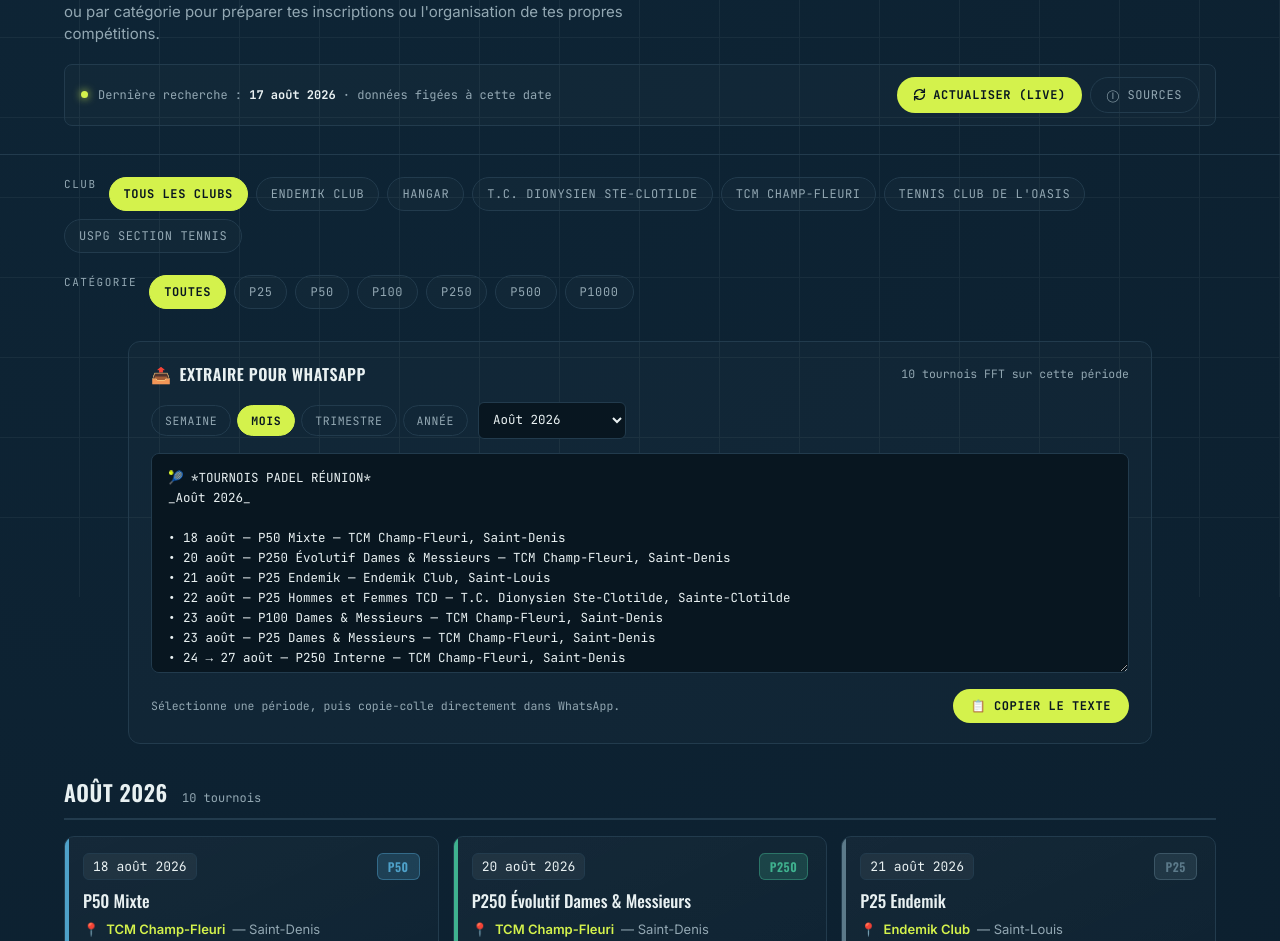
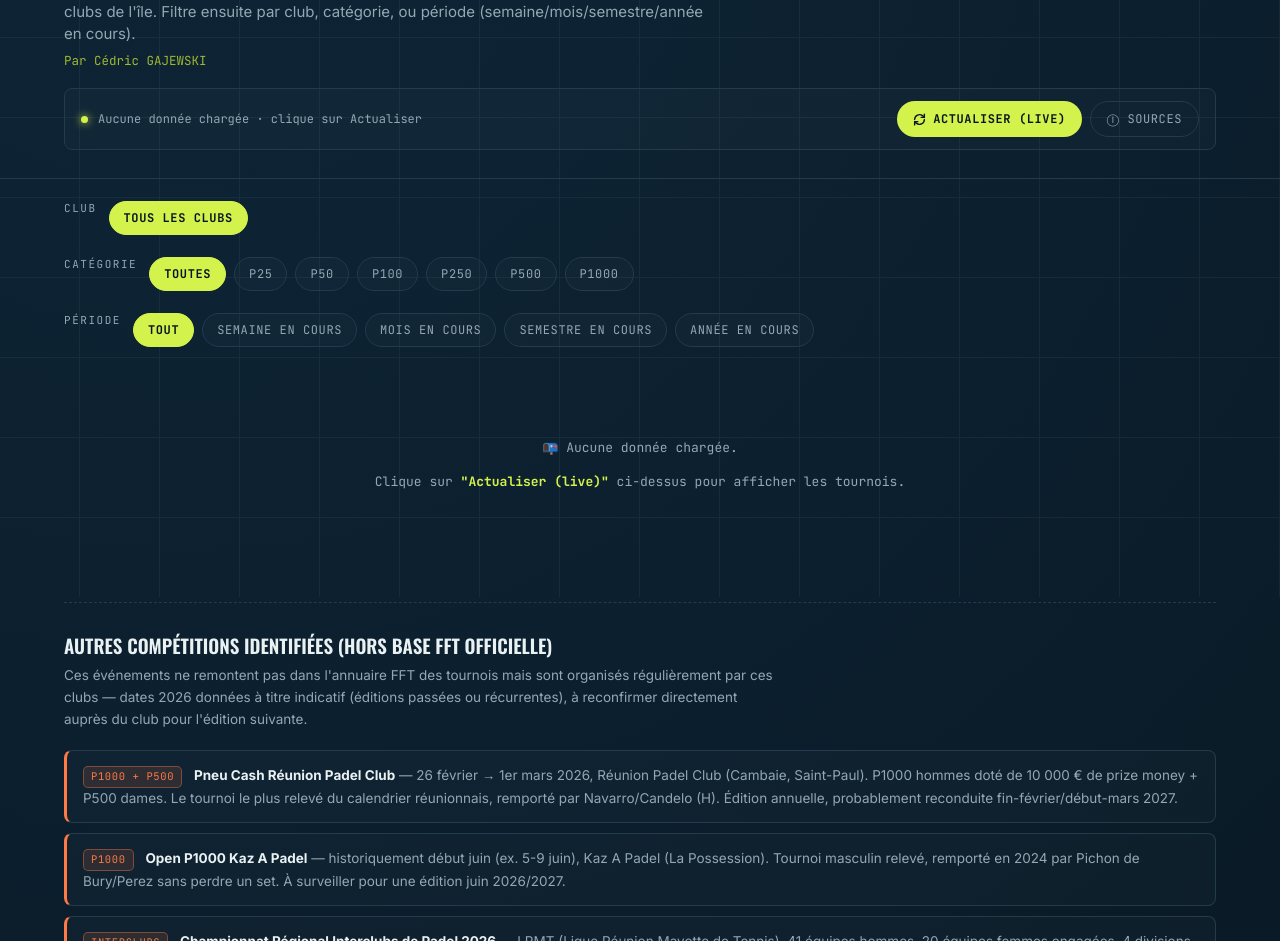
Before and after one commit to cedricgajewski/padel-calendrier-reunion, a website: page index.html in a window 1280 px wide. Shown: the part 203-1144 px from the top of the page. Drawn offline with nearby package versions, Linux system fonts and the light colour scheme.

Commit message:
Update index.html

```diff
--- a/index.html
+++ b/index.html
@@ -403,94 +403,21 @@
     .controls{padding:18px 5vw;}
     .grid{grid-template-columns:1fr;}
   }
-
-  .export-section{
-    position:relative; z-index:1;
-    margin:0 5vw 32px 5vw;
-    background:rgba(255,255,255,0.02);
-    border:1px solid var(--line);
-    border-radius:12px;
-    padding:20px 22px;
-  }
-  .export-head{
-    display:flex; align-items:center; justify-content:space-between; flex-wrap:wrap; gap:10px;
-    margin-bottom:16px;
-  }
-  .export-title{
-    font-family:'Oswald', sans-serif;
-    text-transform:uppercase; font-weight:600; font-size:16px; letter-spacing:.03em;
-    display:flex; align-items:center; gap:8px;
-  }
-  .export-title::before{content:"📤";}
-  .export-controls{
-    display:flex; flex-wrap:wrap; gap:10px; align-items:center; margin-bottom:14px;
-  }
-  .export-select{
-    font-family:'JetBrains Mono', monospace;
-    font-size:12.5px;
-    background:var(--court-deep);
-    color:var(--chalk);
-    border:1px solid var(--line);
-    border-radius:6px;
-    padding:8px 10px;
-    cursor:pointer;
-  }
-  .export-select:focus{outline:none; border-color:var(--ball-dim);}
-  .period-toggle{display:flex; gap:6px; flex-wrap:wrap;}
-  .period-btn{
-    font-family:'JetBrains Mono', monospace;
-    font-size:11.5px; text-transform:uppercase; letter-spacing:.05em;
-    padding:7px 13px;
-    border-radius:999px;
-    border:1px solid var(--line);
-    background:transparent;
-    color:var(--chalk-dim);
-    cursor:pointer;
-  }
-  .period-btn.active{background:var(--ball); border-color:var(--ball); color:var(--court-deep); font-weight:700;}
-  .export-output{
-    width:100%;
-    min-height:220px;
-    background:var(--court-deep);
-    border:1px solid var(--line);
-    border-radius:8px;
-    color:var(--chalk);
-    font-family:'JetBrains Mono', monospace;
-    font-size:12.5px;
-    line-height:1.6;
-    padding:14px 16px;
-    resize:vertical;
-    white-space:pre-wrap;
-  }
-  .export-output:focus{outline:none; border-color:var(--ball-dim);}
-  .export-actions{
-    display:flex; justify-content:space-between; align-items:center; margin-top:12px; flex-wrap:wrap; gap:10px;
-  }
-  .copy-btn{
-    font-family:'JetBrains Mono', monospace;
-    font-size:12px; text-transform:uppercase; letter-spacing:.05em; font-weight:700;
-    background:var(--ball); color:var(--court-deep);
-    border:none; padding:9px 18px; border-radius:999px; cursor:pointer;
-  }
-  .copy-btn.copied{background:var(--tier-p250); color:var(--chalk);}
-  .export-count{
-    font-family:'JetBrains Mono', monospace;
-    font-size:11.5px; color:var(--chalk-dim);
-  }
 </style>
 </head>
 <body>
 <div class="court-lines"></div>
 
 <header>
-  <div class="eyebrow">Ligue Réunion · FFT · Saison 2026 / 2027</div>
+  <div class="eyebrow">Ligue Réunion · FFT</div>
   <h1>Calendrier des <span>tournois</span><br>de padel — La Réunion</h1>
-  <div class="sub">Tournois homologués FFT recensés sur les clubs de l'île, classés par mois. Filtre par club ou par catégorie pour préparer tes inscriptions ou l'organisation de tes propres compétitions.</div>
+  <div class="sub">Clique sur "Actualiser (live)" pour charger les tournois homologués FFT recensés sur les clubs de l'île. Filtre ensuite par club, catégorie, ou période (semaine/mois/semestre/année en cours).</div>
+  <div class="sub" style="margin-top:6px; font-family:'JetBrains Mono', monospace; font-size:12.5px; color:var(--ball-dim);">Par Cédric GAJEWSKI</div>
 
   <div class="update-bar">
     <div class="update-left">
       <span class="update-dot"></span>
-      <span class="update-text" id="updateText">Dernière recherche : <b>17 août 2026</b> · données figées à cette date</span>
+      <span class="update-text" id="updateText">Aucune donnée chargée · clique sur Actualiser</span>
     </div>
     <div class="btn-row">
       <button class="refresh-btn" id="refreshBtn" onclick="refreshLive()">
@@ -531,24 +458,11 @@
 <div class="controls" style="padding-top:0;">
   <div class="filter-group" id="tierFilters"></div>
 </div>
+<div class="controls" style="padding-top:0;">
+  <div class="filter-group" id="periodFilters"></div>
+</div>
 
 <main>
-  <div class="export-section">
-    <div class="export-head">
-      <div class="export-title">Extraire pour WhatsApp</div>
-      <span class="export-count" id="exportCount"></span>
-    </div>
-    <div class="export-controls">
-      <div class="period-toggle" id="periodToggle"></div>
-      <select class="export-select" id="periodSelect"></select>
-    </div>
-    <textarea class="export-output" id="exportOutput" readonly></textarea>
-    <div class="export-actions">
-      <span class="export-count">Sélectionne une période, puis copie-colle directement dans WhatsApp.</span>
-      <button class="copy-btn" id="copyBtn" onclick="copyExport()">📋 Copier le texte</button>
-    </div>
-  </div>
-
   <div id="calendar"></div>
 
   <div class="unofficial-section">
@@ -624,7 +538,9 @@ const CLUB_SOURCES = {
   "USPG Section Tennis": "https://tournois.padelmagazine.fr/clubs/u-s-p-g-section-tennis"
 };
 
-const tournaments = [
+// Filet de sécurité : utilisé uniquement si le premier live-fetch échoue,
+// jamais affiché tant que "Actualiser (live)" n'a pas été cliqué.
+const STATIC_FALLBACK = [
   {date:"2026-08-18", dateLabel:"18 août 2026", monthKey:"2026-08", monthLabel:"Août 2026", tier:"P50", name:"P50 Mixte", club:"TCM Champ-Fleuri", city:"Saint-Denis", contact:"anrmjive@gmail.com"},
   {date:"2026-08-20", dateLabel:"20 août 2026", monthKey:"2026-08", monthLabel:"Août 2026", tier:"P250", name:"P250 Évolutif Dames & Messieurs", club:"TCM Champ-Fleuri", city:"Saint-Denis", contact:"anrmjive@gmail.com"},
   {date:"2026-08-21", dateLabel:"21 août 2026", monthKey:"2026-08", monthLabel:"Août 2026", tier:"P25", name:"P25 Endemik", club:"Endemik Club", city:"Saint-Louis", contact:"lucaslds@hotmail.fr"},
@@ -635,17 +551,19 @@ const tournaments = [
   {date:"2026-08-29", dateLabel:"29 août 2026", monthKey:"2026-08", monthLabel:"Août 2026", tier:"P100", name:"P100 Mixte", club:"TCM Champ-Fleuri", city:"Saint-Denis", contact:"tpayet03@gmail.com"},
   {date:"2026-08-29b", dateLabel:"29 août 2026", monthKey:"2026-08", monthLabel:"Août 2026", tier:"P25", name:"P25 Mixte", club:"TCM Champ-Fleuri", city:"Saint-Denis", contact:"tpayet03@gmail.com"},
   {date:"2026-08-29c", dateLabel:"29 août 2026", monthKey:"2026-08", monthLabel:"Août 2026", tier:"P100", name:"P100 Hommes & Femmes TCD", club:"T.C. Dionysien Ste-Clotilde", city:"Sainte-Clotilde", contact:"indasky974@gmail.com"},
-
   {date:"2026-09-07", dateLabel:"7 septembre 2026", monthKey:"2026-09", monthLabel:"Septembre 2026", tier:"P250", name:"P250 Journée", club:"Hangar", city:"Sainte-Marie", contact:"baptistemaitre@gmail.com"},
   {date:"2026-09-08", dateLabel:"8 septembre 2026", monthKey:"2026-09", monthLabel:"Septembre 2026", tier:"P100", name:"P100 Hommes", club:"Tennis Club de l'Oasis", city:"Saint-Paul", contact:"legrossabrina974@yahoo.fr"},
   {date:"2026-09-08b", dateLabel:"8 septembre 2026", monthKey:"2026-09", monthLabel:"Septembre 2026", tier:"P250", name:"P250 TCD Hommes", club:"T.C. Dionysien Ste-Clotilde", city:"Sainte-Clotilde", contact:"francoisedoucet974@gmail.com"},
   {date:"2026-09-18", dateLabel:"18 → 20 septembre 2026", monthKey:"2026-09", monthLabel:"Septembre 2026", tier:"P500", name:"P500", club:"Hangar", city:"Sainte-Marie", contact:"fred.ja.beachpadeltennis@gmail.com"},
-
   {date:"2027-01-22", dateLabel:"22 → 24 janvier 2027", monthKey:"2027-01", monthLabel:"Janvier 2027", tier:"P1000", name:"P1000 Hangar", club:"Hangar", city:"Sainte-Marie", contact:"fred.ja.beachpadeltennis@gmail.com"},
-
   {date:"2027-08-13", dateLabel:"13 → 15 août 2027", monthKey:"2027-08", monthLabel:"Août 2027", tier:"P250", name:"P250 OMT", club:"Hangar", city:"Sainte-Marie", contact:"baptistemaitre@gmail.com"},
   {date:"2027-08-14", dateLabel:"14 août 2027", monthKey:"2027-08", monthLabel:"Août 2027", tier:"P50", name:"P50 BHL", club:"USPG Section Tennis", city:"Le Port", contact:"julien-jaj@hotmail.fr"},
 ];
+
+// La page démarre vide — rien ne s'affiche tant que "Actualiser (live)"
+// n'a pas été cliqué au moins une fois.
+const tournaments = [];
+let dataLoaded = false;
 
 const TODAY = new Date("2026-08-17");
 
@@ -661,7 +579,14 @@ function statusFor(t){
   return {label:"À venir", cls:""};
 }
 
-// --- Period helpers -------------------------------------------------
+function getClubs(){ return [...new Set(tournaments.map(t=>t.club))].sort(); }
+const tiers = ["P25","P50","P100","P250","P500","P1000"];
+
+let activeClub = "all";
+let activeTier = "all";
+let activePeriod = "all";
+
+// --- Filtres de période (semaine/mois/semestre/année en cours) --------
 function isoWeek(d){
   const date = new Date(Date.UTC(d.getFullYear(), d.getMonth(), d.getDate()));
   const dayNum = (date.getUTCDay() + 6) % 7;
@@ -670,151 +595,56 @@ function isoWeek(d){
   const week = 1 + Math.round(((date - firstThursday) / 86400000 - 3 + ((firstThursday.getUTCDay() + 6) % 7)) / 7);
   return {year: date.getUTCFullYear(), week};
 }
-function weekRangeLabel(year, week){
-  const jan4 = new Date(Date.UTC(year, 0, 4));
-  const dayNum = (jan4.getUTCDay() + 6) % 7;
-  const monday = new Date(jan4);
-  monday.setUTCDate(jan4.getUTCDate() - dayNum + (week - 1) * 7);
-  const sunday = new Date(monday);
-  sunday.setUTCDate(monday.getUTCDate() + 6);
-  const fmt = (d) => `${String(d.getUTCDate()).padStart(2,'0')}/${String(d.getUTCMonth()+1).padStart(2,'0')}`;
-  return `${fmt(monday)} → ${fmt(sunday)}`;
-}
-function quarterOf(month){ return Math.floor(month/3) + 1; }
+function semesterOf(monthIndex){ return monthIndex < 6 ? 1 : 2; }
 
-function periodKeyFor(t, type){
+function isInPeriod(t, period){
+  if (period === 'all') return true;
   const d = cleanDate(t.date);
-  if (type === 'week'){
-    const {year, week} = isoWeek(d);
-    return `${year}-W${String(week).padStart(2,'0')}`;
+  if (period === 'week'){
+    const a = isoWeek(d), b = isoWeek(TODAY);
+    return a.year === b.year && a.week === b.week;
   }
-  if (type === 'month') return t.monthKey;
-  if (type === 'quarter') return `${d.getFullYear()}-Q${quarterOf(d.getMonth())}`;
-  if (type === 'year') return `${d.getFullYear()}`;
-}
-function periodLabelFor(key, type){
-  if (type === 'week'){
-    const [y, w] = key.split('-W');
-    return `Semaine ${w} · ${weekRangeLabel(+y, +w)} (${y})`;
+  if (period === 'month'){
+    return d.getFullYear() === TODAY.getFullYear() && d.getMonth() === TODAY.getMonth();
   }
-  if (type === 'month'){
-    const t = tournaments.find(t2 => t2.monthKey === key);
-    return t ? t.monthLabel : key;
+  if (period === 'semester'){
+    return d.getFullYear() === TODAY.getFullYear() && semesterOf(d.getMonth()) === semesterOf(TODAY.getMonth());
   }
-  if (type === 'quarter'){
-    const [y, q] = key.split('-Q');
-    return `T${q} ${y}`;
+  if (period === 'year'){
+    return d.getFullYear() === TODAY.getFullYear();
   }
-  if (type === 'year') return key;
+  return true;
 }
 
-let currentPeriodType = 'month';
+const PERIOD_OPTIONS = [
+  {id:'all', label:'Tout'},
+  {id:'week', label:'Semaine en cours'},
+  {id:'month', label:'Mois en cours'},
+  {id:'semester', label:'Semestre en cours'},
+  {id:'year', label:'Année en cours'}
+];
 
-function availablePeriods(type){
-  const keys = [...new Set(tournaments.map(t => periodKeyFor(t, type)))];
-  keys.sort();
-  return keys;
-}
-
-function buildPeriodUI(){
-  const toggle = document.getElementById('periodToggle');
-  const types = [
-    {id:'week', label:'Semaine'},
-    {id:'month', label:'Mois'},
-    {id:'quarter', label:'Trimestre'},
-    {id:'year', label:'Année'}
-  ];
-  toggle.innerHTML = '';
-  types.forEach(ty=>{
-    const btn = document.createElement('button');
-    btn.className = 'period-btn' + (ty.id===currentPeriodType ? ' active' : '');
-    btn.textContent = ty.label;
-    btn.onclick = () => { currentPeriodType = ty.id; buildPeriodUI(); };
-    toggle.appendChild(btn);
-  });
-  populatePeriodSelect();
-}
-
-function populatePeriodSelect(){
-  const select = document.getElementById('periodSelect');
-  const periods = availablePeriods(currentPeriodType);
-  select.innerHTML = periods.map(k => `<option value="${k}">${periodLabelFor(k, currentPeriodType)}</option>`).join('');
-  select.onchange = generateExport;
-  generateExport();
-}
-
-const UO_TEXT = `📌 *Hors base FFT (à reconfirmer sur TEN'UP) :*
-• RPC — P1000 (10k€) + P500, ~fin fév/mars, annuel
-• Kaz À Padel — P1000, ~juin, annuel
-• Coco Padel — P25 disputé récemment, club actif
-• BOTC — tournoi interne, octobre, 80+ joueurs
-• LRMT — Interclubs régionaux + Séniors +45 (13-15/03)
-• Padel Paradise — animations, pas de tournoi FFT
-
-🔗 tenup.fft.fr/recherche/tournois`;
-
-function generateExport(){
-  const select = document.getElementById('periodSelect');
-  const key = select.value;
-  if (!key){
-    document.getElementById('exportOutput').value = '';
-    document.getElementById('exportCount').textContent = '';
-    return;
-  }
-  const items = tournaments
-    .filter(t => periodKeyFor(t, currentPeriodType) === key)
-    .sort((a,b) => cleanDate(a.date) - cleanDate(b.date));
-
-  const label = periodLabelFor(key, currentPeriodType);
-  let lines = [];
-  lines.push(`🎾 *TOURNOIS PADEL RÉUNION*`);
-  lines.push(`_${label}_`);
-  lines.push('');
-
-  if (items.length === 0){
-    lines.push('Aucun tournoi homologué recensé sur cette période.');
-  } else {
-    items.forEach(t=>{
-      const bold = (t.tier === 'P500' || t.tier === 'P1000') ? '*' : '';
-      const trophy = t.tier === 'P1000' ? ' 🏆' : '';
-      lines.push(`• ${t.dateLabel.replace(/ \d{4}$/, '')} — ${bold}${t.name}${bold}${trophy} — ${t.club}, ${t.city}`);
-    });
-  }
-
-  // Include the "hors FFT" appendix only for month/quarter/year views (too broad for a single week)
-  if (currentPeriodType !== 'week'){
-    lines.push('');
-    lines.push('---');
-    lines.push(UO_TEXT);
-  }
-
-  document.getElementById('exportOutput').value = lines.join('\n');
-  document.getElementById('exportCount').textContent = `${items.length} tournoi${items.length>1?'s':''} FFT sur cette période`;
-  document.getElementById('copyBtn').classList.remove('copied');
-  document.getElementById('copyBtn').textContent = '📋 Copier le texte';
-}
-
-function copyExport(){
-  const output = document.getElementById('exportOutput');
-  output.select();
-  navigator.clipboard.writeText(output.value).then(()=>{
-    const btn = document.getElementById('copyBtn');
-    btn.classList.add('copied');
-    btn.textContent = '✓ Copié !';
-    setTimeout(()=>{ btn.classList.remove('copied'); btn.textContent='📋 Copier le texte'; }, 2000);
-  }).catch(()=>{
-    document.execCommand('copy');
+function buildPeriodFilters(){
+  const wrap = document.getElementById('periodFilters');
+  wrap.innerHTML = '<span class="divider-label">Période</span>';
+  PERIOD_OPTIONS.forEach(opt=>{
+    const chip = document.createElement('div');
+    chip.className = 'chip' + (opt.id === activePeriod ? ' active' : '');
+    chip.textContent = opt.label;
+    chip.onclick = () => setPeriod(opt.id, chip);
+    wrap.appendChild(chip);
   });
 }
-// ----------------------------------------------------------------------
-
-const clubs = [...new Set(tournaments.map(t=>t.club))].sort();
-const tiers = ["P25","P50","P100","P250","P500","P1000"];
-
-let activeClub = "all";
-let activeTier = "all";
+function setPeriod(p, el){
+  activePeriod = p;
+  [...document.getElementById('periodFilters').children].forEach(ch=>ch.classList.remove('active'));
+  el.classList.add('active');
+  render();
+}
+// ------------------------------------------------------------------------
 
 function buildFilters(){
+  const clubs = getClubs();
   const clubWrap = document.getElementById('clubFilters');
   clubWrap.innerHTML = '<span class="divider-label">Club</span>';
   const allChip = document.createElement('div');
@@ -863,9 +693,15 @@ function render(){
   const cal = document.getElementById('calendar');
   cal.innerHTML = '';
 
+  if (!dataLoaded){
+    cal.innerHTML = '<div class="empty-state">📭 Aucune donnée chargée.<br><br>Clique sur <b style="color:var(--ball);">"Actualiser (live)"</b> ci-dessus pour afficher les tournois.</div>';
+    return;
+  }
+
   const filtered = tournaments.filter(t =>
     (activeClub === 'all' || t.club === activeClub) &&
-    (activeTier === 'all' || t.tier === activeTier)
+    (activeTier === 'all' || t.tier === activeTier) &&
+    isInPeriod(t, activePeriod)
   );
 
   if (filtered.length === 0){
@@ -927,30 +763,60 @@ function toggleRefreshPanel(){
 
 const CLUB_DISPLAY_NAME = {
   "TCM CHAMP-FLEURI": "TCM Champ-Fleuri",
+  "TENNIS ET PADEL CLUB DE SAINT DENIS": "Tennis et Padel Club de Saint-Denis",
+  "TENNIS ET PADEL CLUB DE SAINT-DENIS": "Tennis et Padel Club de Saint-Denis",
+  "SMASH PADEL": "Smash Padel",
   "HANGAR": "Hangar",
   "ENDEMIK CLUB": "Endemik Club",
+  "ENDEMIK PADEL CLUB": "Endemik Club",
   "T.C. DIONYSIEN STE CLOTILDE": "T.C. Dionysien Ste-Clotilde",
   "TENNIS CLUB DE L OASIS": "Tennis Club de l'Oasis",
   "TENNIS CLUB DE L'OASIS": "Tennis Club de l'Oasis",
+  "OASIS PADEL TENNIS CLUB": "Tennis Club de l'Oasis",
   "U.S.P.G.SECTION TENNIS": "USPG Section Tennis",
   "USPG SECTION TENNIS": "USPG Section Tennis",
   "KAZ A PADEL CLUB": "Kaz A Padel",
+  "KAZ A PADEL": "Kaz A Padel",
+  "KAZ À PADEL": "Kaz A Padel",
   "REUNION PADEL CLUB": "Réunion Padel Club",
-  "PADEL-TENNIS REUNION 4 PADEL": "4Padel Réunion"
+  "PADEL-TENNIS REUNION 4 PADEL": "4Padel Réunion",
+  "4PADEL REUNION": "4Padel Réunion",
+  "4PADEL RÉUNION": "4Padel Réunion",
+  "COCO PADEL": "Coco Padel",
+  "PADEL PARADISE": "Padel Paradise",
+  "PADEL PARADISE REUNION": "Padel Paradise",
+  "PADEL PARADISE RÉUNION": "Padel Paradise",
+  "BOCAGE PADEL CLUB": "Bocage Padel Club",
+  "BOCAGE": "Bocage Padel Club"
 };
 
 const CLUB_CITY = {
   "TCM CHAMP-FLEURI": "Saint-Denis",
+  "TENNIS ET PADEL CLUB DE SAINT DENIS": "Saint-Denis",
+  "TENNIS ET PADEL CLUB DE SAINT-DENIS": "Saint-Denis",
+  "SMASH PADEL": "Saint-Denis",
   "HANGAR": "Sainte-Marie",
   "ENDEMIK CLUB": "Saint-Louis",
+  "ENDEMIK PADEL CLUB": "Saint-Louis",
   "T.C. DIONYSIEN STE CLOTILDE": "Sainte-Clotilde",
   "TENNIS CLUB DE L OASIS": "Saint-Paul",
   "TENNIS CLUB DE L'OASIS": "Saint-Paul",
+  "OASIS PADEL TENNIS CLUB": "Saint-Paul",
   "U.S.P.G.SECTION TENNIS": "Le Port",
   "USPG SECTION TENNIS": "Le Port",
   "KAZ A PADEL CLUB": "La Possession",
+  "KAZ A PADEL": "La Possession",
+  "KAZ À PADEL": "La Possession",
   "REUNION PADEL CLUB": "Saint-Paul",
-  "PADEL-TENNIS REUNION 4 PADEL": "Saint-Louis"
+  "PADEL-TENNIS REUNION 4 PADEL": "Saint-Louis",
+  "4PADEL REUNION": "Saint-Louis",
+  "4PADEL RÉUNION": "Saint-Louis",
+  "COCO PADEL": "Saint-Leu",
+  "PADEL PARADISE": "Saint-Pierre",
+  "PADEL PARADISE REUNION": "Saint-Pierre",
+  "PADEL PARADISE RÉUNION": "Saint-Pierre",
+  "BOCAGE PADEL CLUB": "Sainte-Suzanne",
+  "BOCAGE": "Sainte-Suzanne"
 };
 
 const FR_MONTHS = {
@@ -993,7 +859,9 @@ async function refreshLive(){
     const data = await res.json();
 
     if (!data.ok){
-      showLiveStatus('error', `⚠️ ${data.error || "Échec de la récupération — données figées conservées."}`);
+      loadFallbackIfEmpty();
+      showLiveStatus('error', `⚠️ ${data.error || "Échec de la récupération."}${tournaments.length ? ' Données de secours affichées.' : ''}`);
+      render();
       return;
     }
 
@@ -1020,33 +888,46 @@ async function refreshLive(){
     }).filter(Boolean);
 
     if (liveTournaments.length === 0){
-      showLiveStatus('error', '⚠️ Réponse reçue mais aucune date exploitable — données figées conservées.');
+      loadFallbackIfEmpty();
+      showLiveStatus('error', `⚠️ Réponse reçue mais aucune date exploitable.${tournaments.length ? ' Données de secours affichées.' : ''}`);
+      render();
       return;
     }
 
     // Mutation en place pour garder toutes les références existantes valides
     tournaments.length = 0;
     tournaments.push(...liveTournaments);
+    dataLoaded = true;
 
     document.getElementById('updateText').innerHTML =
       `Données <b>live</b> : ${new Date(data.fetchedAt).toLocaleString('fr-FR')} · ${data.count} tournois via padelmagazine`;
 
     buildFilters();
-    buildPeriodUI();
     render();
     showLiveStatus('ok', `✓ ${data.count} tournois récupérés en direct depuis padelmagazine.`);
   } catch (err){
-    showLiveStatus('error', '⚠️ Fonction Netlify injoignable (pas encore déployée, ou hors ligne) — données figées conservées.');
+    loadFallbackIfEmpty();
+    showLiveStatus('error', `⚠️ Fonction Netlify injoignable (pas encore déployée, ou hors ligne).${tournaments.length ? ' Données de secours affichées.' : ''}`);
+    render();
   } finally {
     btn.classList.remove('spinning');
     btn.disabled = false;
     setBtnLabel('Actualiser (live)');
   }
 }
+
+function loadFallbackIfEmpty(){
+  if (tournaments.length > 0) return; // déjà des données (live précédent ou fallback déjà chargé)
+  tournaments.push(...STATIC_FALLBACK);
+  dataLoaded = true;
+  buildFilters();
+  document.getElementById('updateText').innerHTML =
+    `Données de secours (figées) — le live-fetch a échoué`;
+}
 // ---------------------------------------------------------------------
 
 buildFilters();
-buildPeriodUI();
+buildPeriodFilters();
 render();
 </script>
 </body>
```
